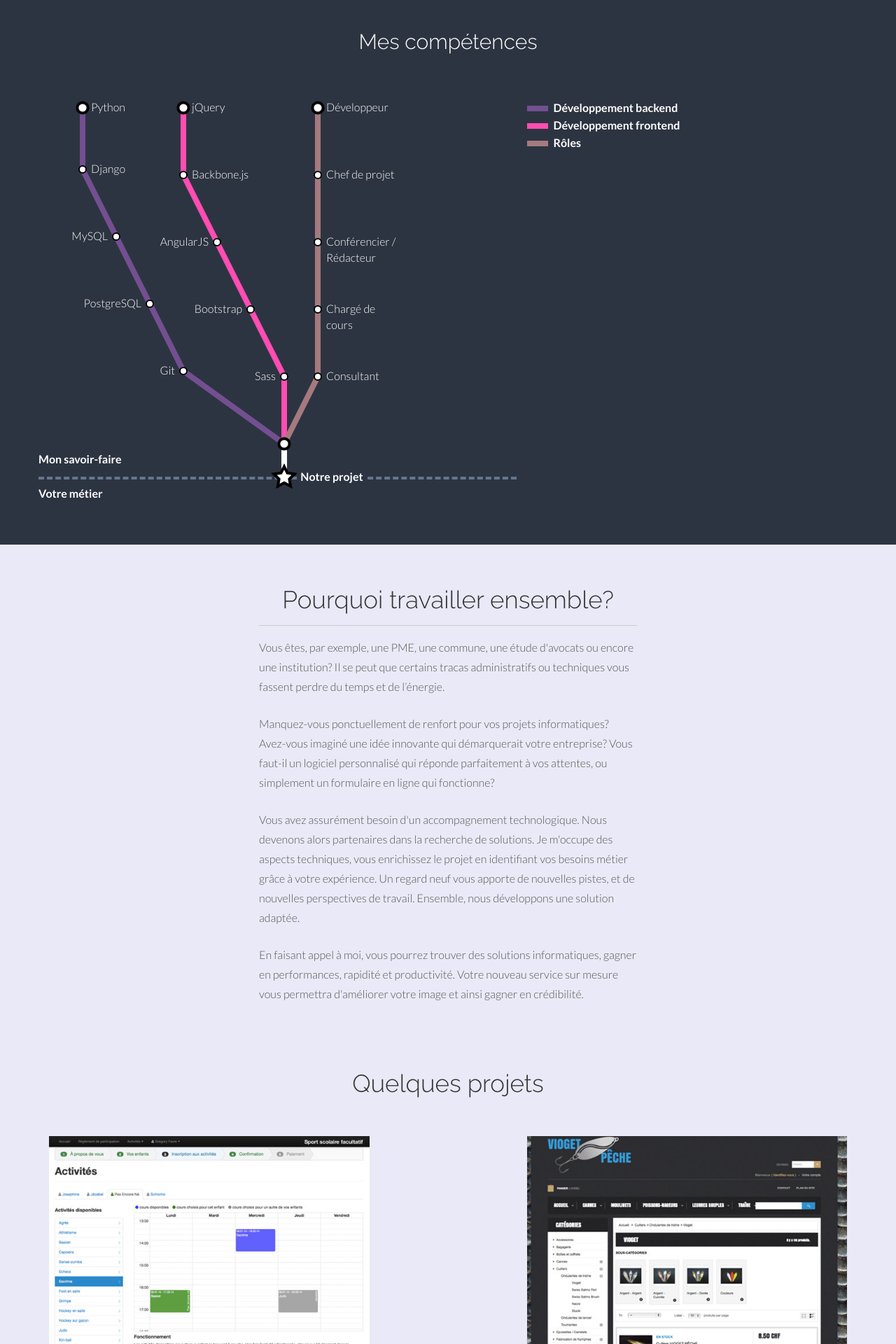
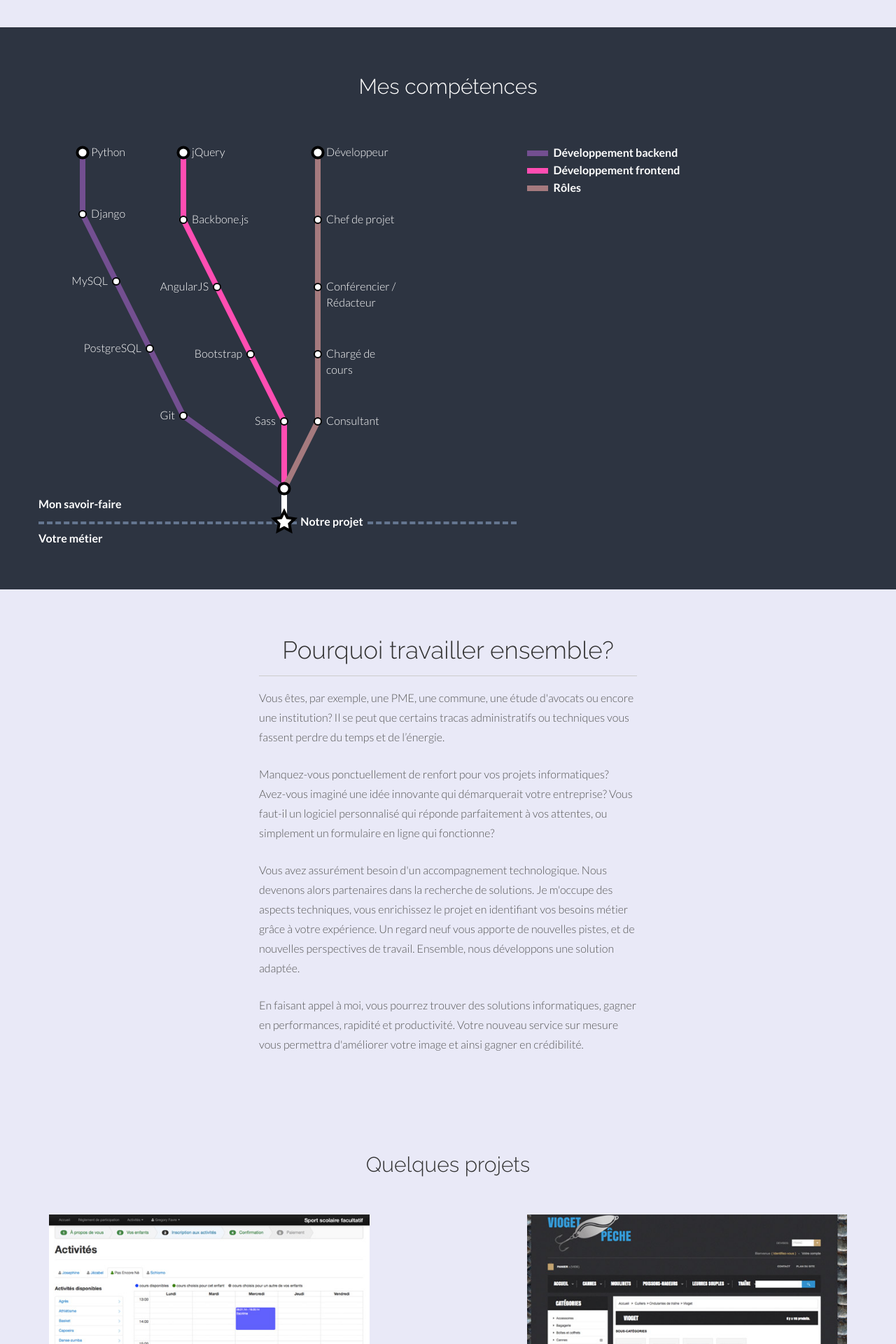
Before and after one commit to gfavre/beyondthewall.ch, a Django app: page / in a window 1280 px wide. Shown: the part 1560-3480 px from the top of the page at 70% size. Run offline with Django 3.2, Linux system fonts and the light colour scheme; parts of the project's set-up code (start-up, migrations or seed data) failed here and were passed over; some libraries are stand-ins or nearby versions.

Commit message:
sassier css

```diff
--- a/beyondthewall/static/css/style.css
+++ b/beyondthewall/static/css/style.css
@@ -3891,11 +3885,29 @@
   color: white; }
 
 .modal-title {
-  color: white; }
+  color: white;
+  z-index: 6001 !important; }
+
+.modal-dialog  {
+  z-index: 6001 !important; }
 
 /* ==========================================================================
    Wrap Sections
    ========================================================================== */
+.text-section {
+  padding: 3em 15px 3em 15px; }
+  .text-section h2 {
+    font-size: 2.1875em;
+    text-align: center; }
+  .text-section h3 {
+    font-size: 1.25em;
+    text-align: left; }
+  .text-section h4 {
+    font-size: .875em;
+    color: #64758f;
+    font-weight: 700;
+    text-align: center; }
+
 #headerwrap {
   background: url(../img/header-bg.jpg) no-repeat center top;
   margin-top: -10px;
@@ -3923,9 +3935,18 @@
     #headerwrap h1 {
       font-size: 70px; } }
 
+.inverted {
+  background-color: #2d3441;
+  color: white; }
+  .inverted a, .inverted h2, .inverted h3 {
+    color: white; }
+  .inverted h2 {
+    text-align: center;
+    margin-bottom: 1em; }
+
 #foliowrap {
   margin-top: 0;
-  padding-top: 50px;
+  padding-top: 3em;
   text-align: center;
   	/*
   	background-attachment: relative;
@@ -3950,60 +3971,26 @@
 #skills-map {
   color: white;
   page-break-inside: avoid;
-  padding-top: 40px;
-  background-color: #2d3441;
-  padding-bottom: 3em; }
+  padding: 3em 15px 3em 15px;
+  background-color: #2d3441; }
   #skills-map a, #skills-map h2, #skills-map h3 {
     color: white; }
   #skills-map h2 {
     text-align: center;
     margin-bottom: 1em; }
 
-/*
-#testimonial h1 {
-	color: white;
-	font-size: 38px;
-}
-
-#testimonial h2 {
-	color: white;
-	font-size: 20px;
-	font-weight: 700;
-}
-*/
 #footerwrap {
   page-break-inside: avoid;
-  background-color: #2d3441;
-  color: white;
   margin-top: 0;
   padding-top: 40px;
   padding-bottom: 60px;
   text-align: left; }
-
   #footerwrap h3 {
-  font-size: 28px;
-  color: white; }
-
-#footerwrap h4 {
-  color: white; }
-
+    font-size: 28px; }
   #footerwrap p {
-  color: white;
     font-size: 18px; }
-
-.text-section {
-  padding-top: 40px; }
-  .text-section h2 {
-    font-size: 35px;
-    text-align: center; }
-  .text-section h3 {
-    font-size: 20px;
-    text-align: left; }
-  .text-section h4 {
-    font-size: 14px;
-    color: #64758f;
-    font-weight: 700;
-    text-align: center; }
+  #footerwrap a {
+    color: #e9e9f7; }
 
 .label {
   padding-bottom: 15px; }
--- a/beyondthewall/static/scss/partials/_main.scss
+++ b/beyondthewall/static/scss/partials/_main.scss
@@ -73,15 +67,36 @@
 }
 
 .modal-title {
-	color: white
+	color: white;
+	    z-index:6001 !important;
+
 }
-
-
-
+.modal-dialog {
+    z-index:6001 !important;
+}
 
 /* ==========================================================================
    Wrap Sections
    ========================================================================== */
+
+.text-section {
+	padding: 3em 15px 3em 15px;
+    h2 {
+	  font-size: 2.1875em;
+	  text-align: center
+    }
+    h3 {
+	  font-size: 1.25em;
+	   text-align: left;
+    }
+
+    h4 {
+	  font-size: .875em;
+	  color: $contrast-color;
+	  font-weight: 700;
+	  text-align: center;
+    }
+}
 
 #headerwrap {
 	background: url(../img/header-bg.jpg) no-repeat center top;
@@ -116,12 +131,26 @@
     }
 }
 
+.inverted {
+    background-color: $primary-color;
+    color: white;
+    a, h2, h3 {
+        color: white;
+    }
+    h2 {
+        text-align: center;
+        margin-bottom: 1em;
+    }
+
+}
+
+
 
 #foliowrap {
 	//background: url(../img/foliowrap.jpg) no-repeat center top;
 	//background-color: $primary-color;
 	margin-top: 0;
-	padding-top:50px;
+	padding-top:3em;
 	text-align:center;
 	/*
 	background-attachment: relative;
@@ -149,11 +178,11 @@
 #skills-map {
     color: white;
     page-break-inside: avoid;
-    padding-top: 40px;
+	padding: 3em 15px 3em 15px;
 
     //background: url(../img/mint.jpg) center top;
     background-color: $primary-color;
-    padding-bottom: 3em;
+
     a, h2, h3 {
         color: white;
     }
@@ -164,67 +193,20 @@
 
 
 }
-/*
-#testimonial h1 {
-	color: white;
-	font-size: 38px;
-}
 
-#testimonial h2 {
-	color: white;
-	font-size: 20px;
-	font-weight: 700;
-}
-*/
 #footerwrap {
     page-break-inside: avoid;
-
-	//background-color: #2f2f2f;
-	background-color: $primary-color;
-	color: white;
 	margin-top: 0;
 	padding-top: 40px;
 	padding-bottom: 60px;
 	text-align: left;
+
+	h3 { font-size: 28px; }
+	p { font-size: 18px; }
+	a { color: $neutral-color; }
 }
 
 
-#footerwrap h3 {
-	font-size: 28px;
-	color: white;
-}
-#footerwrap h4 {
-    color: white;
-
-}
-
-#footerwrap p {
-	color: white;
-	font-size: 18px;
-}
-
-.text-section {
-	padding-top: 40px;
-
-    h2 {
-	  font-size: 35px;
-	  text-align: center
-    }
-
-    h3 {
-	  font-size: 20px;
-	   text-align: left;
-    }
-
-    h4 {
-	font-size: 14px;
-	color: $contrast-color;
-	font-weight: 700;
-	text-align: center;
-    }
-
-
-}
 
 
 .label {
@@ -239,40 +221,36 @@
 /* ==========================================================================
    Image Mask
    ========================================================================== */
-
-.grid figure {
+.grid {
+  figure {
 	margin: 0;
 	position: relative;
-}
 
-.grid figure img {
+    img {
 	  width: 100%;
 	  display: block;
 	  position: relative;
     }
+  }
 
-.grid figcaption {
+  figcaption {
 	position: absolute;
 	top: 0;
 	left: 0;
 	padding: 20px;
 	color: #fff;
 	background: $contrast-color;
-}
 
-.grid figcaption h5 {
+    h5 {
 	  margin: 0;
-	padding-top: 0px;
-	padding-left: 20px;
-	padding-bottom: 5px;
+	  padding: 0 0 5px 20px;
 	  color: #fff;
 	  font-weight: 700;
 	  text-align: left;
 	  letter-spacing: 2px;
-
     }
 
-.grid figcaption a {
+    a {
       text-align: left;
 	  padding: 5px 10px;
 	  margin-left: 20px;
@@ -281,17 +259,46 @@
 	  color: #fff;
 	  font-size: 13px;
     }
+  }
+}
+
 
 /* Caption Style */
-.mask figure {
+.mask {
+  figure {
     overflow: hidden;
-}
-
-.mask figure img {
+    img {
 	  -webkit-transition: -webkit-transform 0.4s;
 	  -moz-transition: -moz-transform 0.4s;
 	  transition: transform 0.4s;
     }
+  }
+
+  figcaption {
+	height: 50px;
+	width: 100%;
+	top: auto;
+	bottom: 0;
+	opacity: 0;
+
+	-webkit-transform: translateY(100%);
+	-moz-transform: translateY(100%);
+	-ms-transform: translateY(100%);
+	transform: translateY(100%);
+
+	-webkit-transition: -webkit-transform 0.4s, opacity 0.1s 0.3s;
+	-moz-transition: -moz-transform 0.4s, opacity 0.1s 0.3s;
+	transition: transform 0.4s, opacity 0.1s 0.3s;
+
+	a {
+	  position: absolute;
+	  top:10px;
+	  bottom: 10px;
+	  right: 30px;
+    }
+  }
+}
+
 
 .no-touch .mask figure:hover img,
 .mask figure.cs-hover img {
--- a/beyondthewall/static/scss/partials/_menu.scss
+++ b/beyondthewall/static/scss/partials/_menu.scss
@@ -27,7 +27,7 @@
 		width: 100%;
 		height: 60px;
 		font-size: 13px;
-		z-index: 4000;
+		z-index: 1000;
 }
 
 .gn-menu-main a {
@@ -134,7 +134,7 @@
 
 input.gn-search {
 		position: relative;
-		z-index: 4010;
+		//z-index: 4010;
 		padding-left: 60px;
 		outline: none;
 		border: none;
--- a/beyondthewall/templates/home.html
+++ b/beyondthewall/templates/home.html
@@ -27,7 +27,7 @@
     </ul>
 </div>
 
-<section id="home" name="home"></section>
+<section id="home" name="home">
 <div id="headerwrap" class="hidden-print">
     <div class="container">
         <div class="col-lg-8">
@@ -37,15 +37,16 @@
         </div>
     </div><!-- /container -->
 </div><!-- /headerwrap -->
-
-<section id="about" name="about"></section>
+</section>
+<section id="about" name="about">
 <div class="container text-section">
 
     <div class="col-lg-6 col-lg-offset-3">{% include "home/about.html" %}</div>
 </div>
+</section>
 
-<div id="skills-map">
-  <div class="container">{% include "home/map.html" %}</div>
+<div id="skills-map" class="inverted">
+  <div class="container" >{% include "home/map.html" %}</div>
 </div>
 
 
@@ -62,7 +63,7 @@
 </section>
 
 <section id="contact" name="contact"></section>
-<div id="footerwrap">
+<div id="footerwrap" class="inverted">
   <div class="container">{% include "home/contact.html" %}</div>
 </div>
 <!-- Bootstrap core JavaScript
--- a/beyondthewall/templates/home/projects.html
+++ b/beyondthewall/templates/home/projects.html
@@ -1,6 +1,6 @@
 {% load staticfiles %}
 
-<h3>Quelques projets</h3>
+<h2>Quelques projets</h2>
 <br>
 <br>
 <div class="row">
@@ -17,7 +17,7 @@
     <br>
   </div>
 
-  <div class="modal fade" id="modal-kepchup" tabindex="-1" role="dialog" aria-labelledby="myModalLabel" aria-hidden="true">
+  <div class="modal fade" id="modal-kepchup" tabindex="-1" role="dialog" aria-hidden="true">
     <div class="modal-dialog">
       <div class="modal-content">
         <div class="modal-header">
@@ -49,7 +49,7 @@
     <br>
   </div>
 
-  <div class="modal fade" id="modal-vioget" tabindex="-1" role="dialog" aria-labelledby="myModalLabel" aria-hidden="true">
+  <div class="modal fade" id="modal-vioget" tabindex="-1" role="dialog"  aria-hidden="true">
     <div class="modal-dialog">
       <div class="modal-content">
         <div class="modal-header">
@@ -83,7 +83,7 @@
     </div>
     <br>
   </div>
-  <div class="modal fade" id="modal-cosadoca" tabindex="-1" role="dialog" aria-labelledby="myModalLabel" aria-hidden="true">
+  <div class="modal fade" id="modal-cosadoca" tabindex="-1" role="dialog" aria-hidden="true">
     <div class="modal-dialog">
       <div class="modal-content">
         <div class="modal-header">
@@ -115,7 +115,7 @@
     <br>
   </div>
 
-  <div class="modal fade visible-print" id="modal-sdis" tabindex="-1" role="dialog" aria-labelledby="myModalLabel" aria-hidden="true">
+ <div class="modal fade" id="modal-sdis" tabindex="-1" role="dialog" aria-hidden="true">
     <div class="modal-dialog">
       <div class="modal-content">
         <div class="modal-header">
@@ -125,7 +125,7 @@
         <div class="modal-body">
           <p><img class="img-responsive" src="{% static 'img/portfolio/sdis-gland.jpg' %}" alt="Capture du site sdisglandregion.ch"></p>
           <p>Le Service de Défense Incendie et de Secours de Gland-région gère ses données d'interventions et d'effectifs via une application métier appelée ECADIS. Les pompiers souhaitaient que l'effectif, ainsi que les calendriers de chacun soient accessibles via le site web dans une zone protégée. J'ai créé une passerelle entre les deux logiciels, de sorte que le site soit toujours à jour.<br />Technologies: Joomla.</p>
-          <p><b>Site: <a href="http://www.sdisglandregion.ch">SDIS Gland Région</a></b></p>
+          <p><b>Site: <a href="http://www.sdisglandregion.ch">SDIS Gland Région</a></b><</p>
         </div>
         <div class="modal-footer">
           <button type="button" class="btn btn-default" data-dismiss="modal">Fermer</button>
@@ -133,4 +133,5 @@
       </div>
     </div>
   </div>
+
 </div>
```
Also changed, not shown: other parts of beyondthewall/static/css/style.css (+20 -40 lines), other parts of beyondthewall/static/scss/partials/_main.scss (+31 -58 lines), beyondthewall/static/js/jquery.subwayMap.js. Lines whose indentation alone changed are shown as unchanged.
